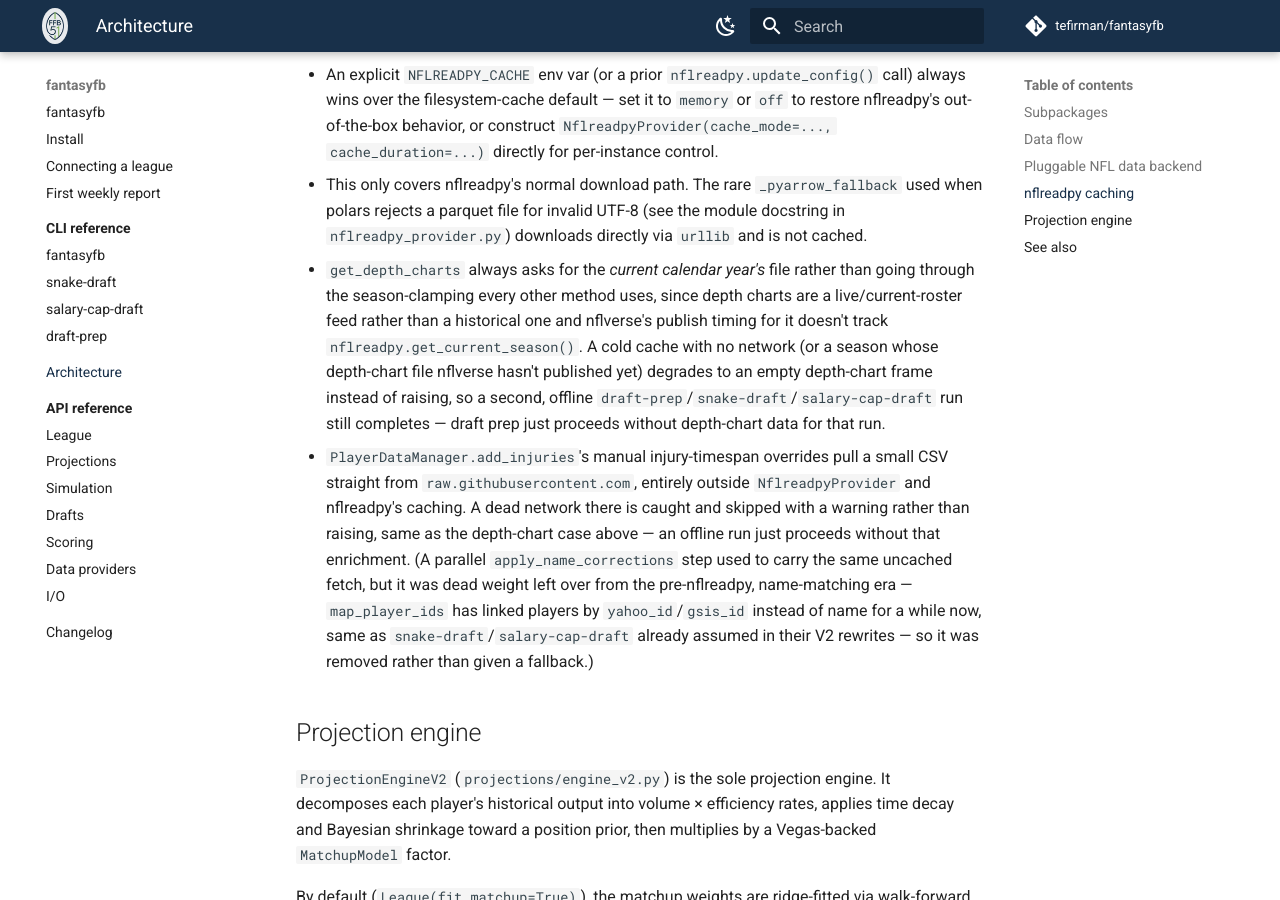
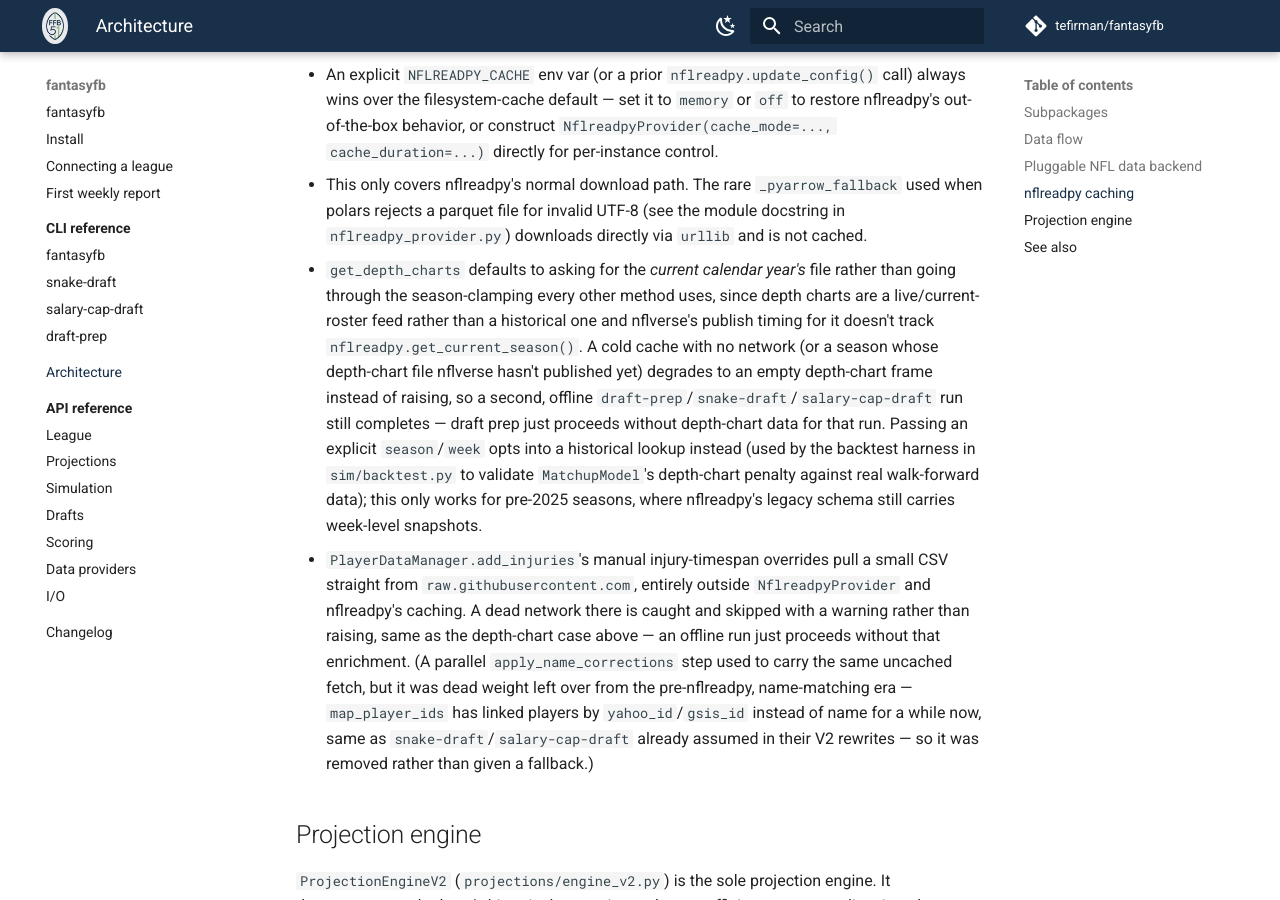
Before and after one commit to tefirman/fantasyfb, an MkDocs documentation site: the page built from docs/architecture.md, in a window 1280 px wide and 900 px high, scrolled down 3162 px. Built offline with MkDocs 1.6.1 and Material for MkDocs 9.7.7, drawn with Linux system fonts in a browser that asks for light colours; comment, search, counter and statistics services are not loaded.

```diff
--- a/docs/architecture.md
+++ b/docs/architecture.md
@@ -144,8 +144,8 @@
   `_pyarrow_fallback` used when polars rejects a parquet file for
   invalid UTF-8 (see the module docstring in `nflreadpy_provider.py`)
   downloads directly via `urllib` and is not cached.
-- `get_depth_charts` always asks for the *current calendar year's* file
-  rather than going through the season-clamping every other method
+- `get_depth_charts` defaults to asking for the *current calendar year's*
+  file rather than going through the season-clamping every other method
   uses, since depth charts are a live/current-roster feed rather than a
   historical one and nflverse's publish timing for it doesn't track
   `nflreadpy.get_current_season()`. A cold cache with no network (or a
@@ -153,7 +153,11 @@
   to an empty depth-chart frame instead of raising, so a second,
   offline `draft-prep`/`snake-draft`/`salary-cap-draft` run still
   completes — draft prep just proceeds without depth-chart data for
-  that run.
+  that run. Passing an explicit `season`/`week` opts into a historical
+  lookup instead (used by the backtest harness in `sim/backtest.py` to
+  validate `MatchupModel`'s depth-chart penalty against real
+  walk-forward data); this only works for pre-2025 seasons, where
+  nflreadpy's legacy schema still carries week-level snapshots.
 - `PlayerDataManager.add_injuries`'s manual injury-timespan overrides pull
   a small CSV straight from `raw.githubusercontent.com`, entirely outside
   `NflreadpyProvider` and nflreadpy's caching. A dead network there is
```
Also changed, not shown: CHANGELOG.md (+7 -0 lines), docs/api/scoring.md (+10 -0 lines).
